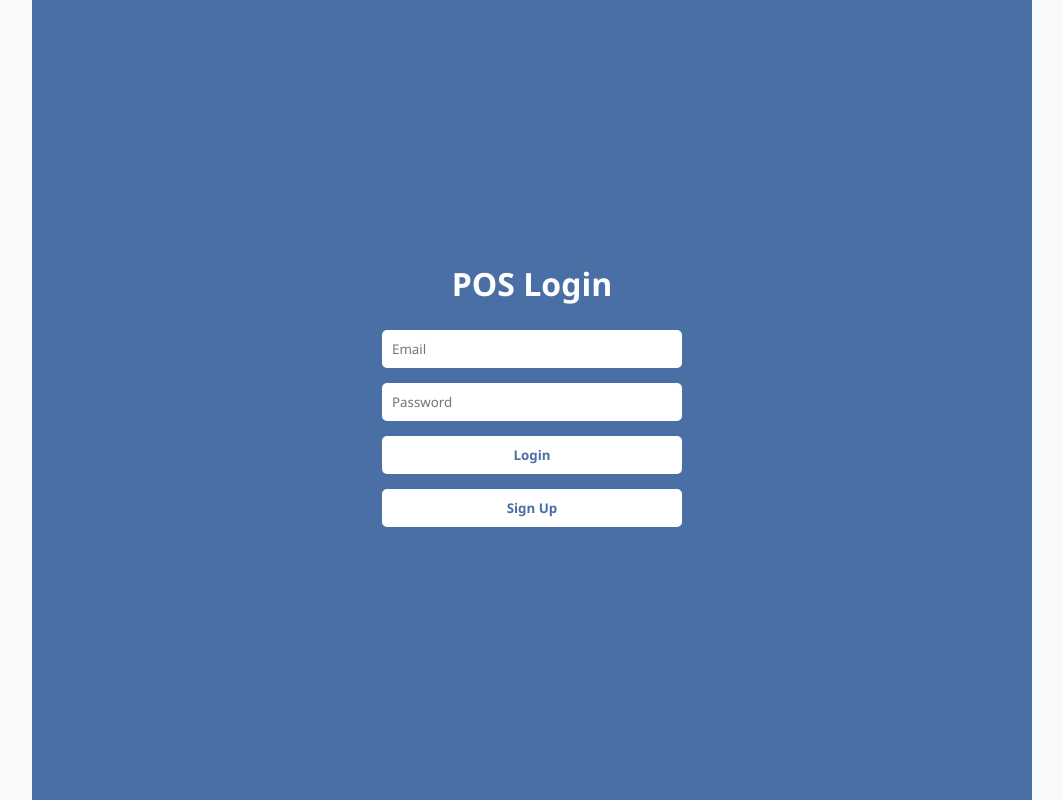
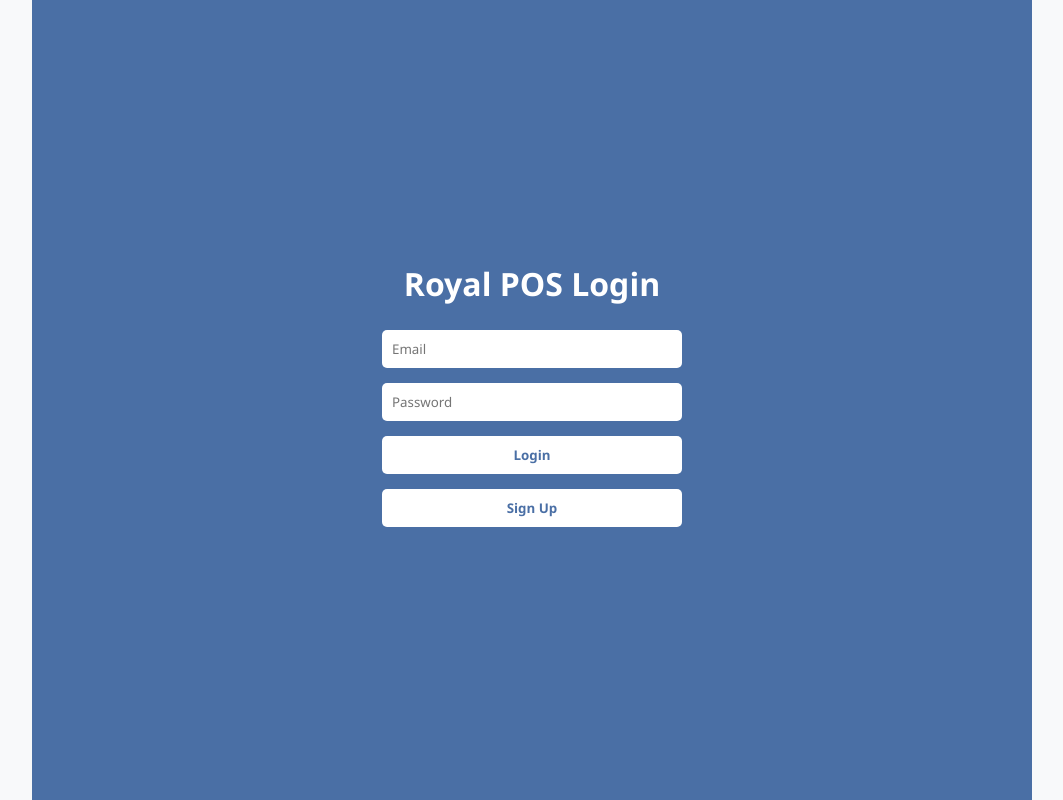
Before and after one commit to Djidro/Backend, a plain HTML site: page index.html in a window 1280 px wide. Shown: the whole page, without its empty margins (108-1171 px from the left). Drawn offline with Linux system fonts and the light colour scheme; no server answers.

Commit message:
Update index.html

```diff
--- a/index.html
+++ b/index.html
@@ -3,7 +3,7 @@
 <head>
     <meta charset="UTF-8">
     <meta name="viewport" content="width=device-width, initial-scale=1.0">
-    <title>Firebase POS System</title>
+    <title>Royal POS System</title>
     <link rel="stylesheet" href="style.css">
     <!-- Firebase SDK -->
     <script src="https://www.gstatic.com/firebasejs/9.6.0/firebase-app-compat.js"></script>
@@ -12,7 +12,7 @@
 </head>
 <body>
     <div id="login-screen" class="screen">
-        <h1>POS Login</h1>
+        <h1>Royal POS Login</h1>
         <div class="login-form">
             <input type="email" id="email" placeholder="Email" required>
             <input type="password" id="password" placeholder="Password" required>
@@ -24,7 +24,7 @@
 
     <div id="app" class="screen hidden">
         <header>
-            <h1 id="app-title">POS System</h1>
+            <h1 id="app-title">Royal POS</h1>
             <div id="current-user">User: <span></span></div>
             <button id="logout-btn">Logout</button>
         </header>
```
